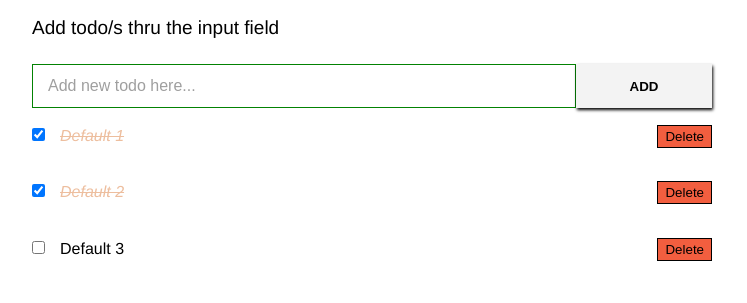
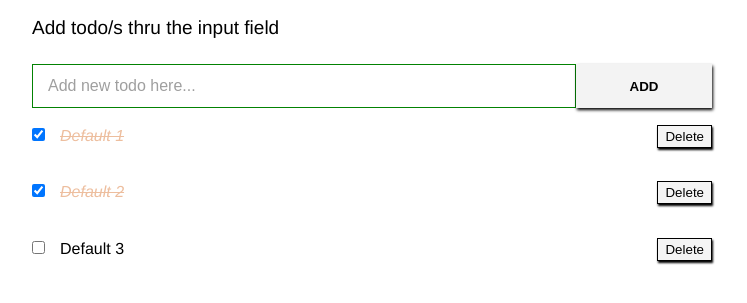
Before and after one commit to andreasheige/todo-app-react-hooks, a React app in the folder simple-todo-app/: page / in a window 1280 px wide. Shown: the part 55-358 px from the top of the page, without its empty margins (268-1015 px from the left). Built offline with nearby package versions, Linux system fonts and the light colour scheme.

Commit message:
added GHP

```diff
--- a/simple-todo-app/package.json
+++ b/simple-todo-app/package.json
@@ -2,6 +2,7 @@
   "name": "simple-todo-app",
   "version": "0.1.0",
   "private": true,
+  "homepage": "https://andreasheige.github.io/todo-app-react-hooks",
   "dependencies": {
     "react": "^16.11.0",
     "react-dom": "^16.11.0",
@@ -12,7 +13,9 @@
     "start": "react-scripts start",
     "build": "react-scripts build",
     "test": "react-scripts test",
-    "eject": "react-scripts eject"
+    "eject": "react-scripts eject",
+    "predeploy": "npm run build",
+"deploy": "gh-pages -d build"
   },
   "eslintConfig": {
     "extends": "react-app"
--- a/simple-todo-app/src/App.css
+++ b/simple-todo-app/src/App.css
@@ -53,12 +53,14 @@ body {
     list-style-type: none;
     padding: 17px 0px;
 }
+
 .todo-item input {
     margin-right: 15px;
 }
 
 .todo-item button {
-    background: #f25e3f;
+    background: #f4f4f4;
+    box-shadow: 1px 2px 2px black;
     color: fff;
     border: 1px solid black;
     padding: 3px 7px;
```
